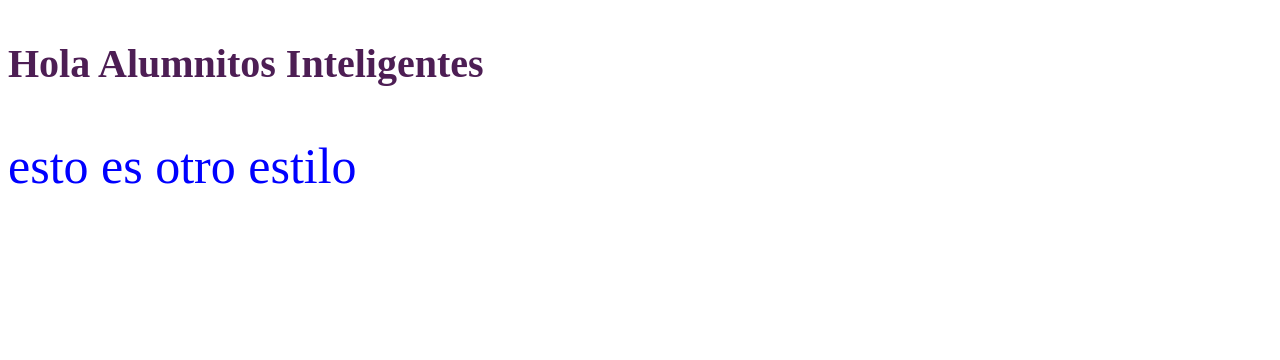
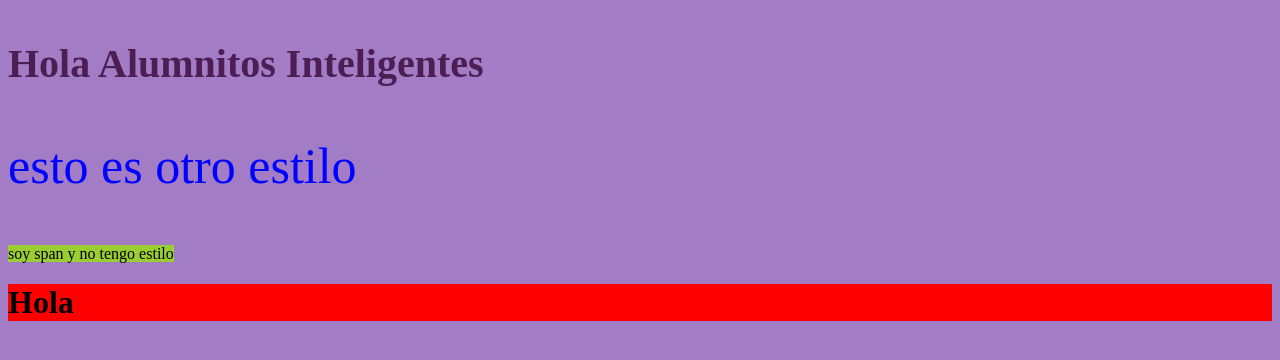
Before and after one commit to mafparedes/css, a plain HTML site: page index.html in a window 1280 px wide. Drawn offline with Linux system fonts and the light colour scheme.

Commit message:
class hoy

```diff
--- /dev/null
+++ b/Ejercicio03/style.css
@@ -0,0 +1,3 @@
+body{
+    background: grey;
+}
--- a/css/style.css
+++ b/css/style.css
@@ -0,0 +1,3 @@
+body{
+    background:hsl(271, 38%, 63%);
+}
--- a/index.html
+++ b/index.html
@@ -3,19 +3,32 @@
     <head>
         <title>Ejemplo</title>
         <style>
+           /*en esta seccion estoy haciendo uso de los selectores de tipo clase*/
             .color-blue{
                 color: blue;
             }
             .fuente{
                 font-size: 50px;
             }
+            /*aqui el selector de tipo nombre o etiqueta */
+            span{
+                background: yellowgreen;
+            }
+            h1{
+                background: red;
+            }
         </style>
+        <link rel="stylesheet" href="./css/style.css">
     </head>
     <body>
+        <!--en esta linea de codigo estoy aplicandi estilos de tipo linea por que en la misma etiqueta usando
+        un atributo aplica los estilos-->
         <p style="color: #4D1E54;
         font-size:40px;
         font-weight: 600;">Hola Alumnitos
         Inteligentes</p>
         <p class="color-blue fuente"> esto es otro estilo</p>
+        <span>soy span y no tengo estilo </span>
+        <h1>Hola</h1>
     </body>
 </html>
```
Also changed, not shown: Ejercicio03/index.html (added, +12 -0 lines), Ejercicio03/script.js (added), 2 other files.
